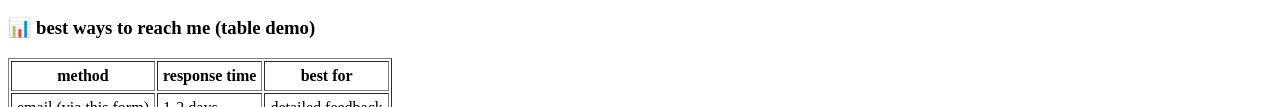
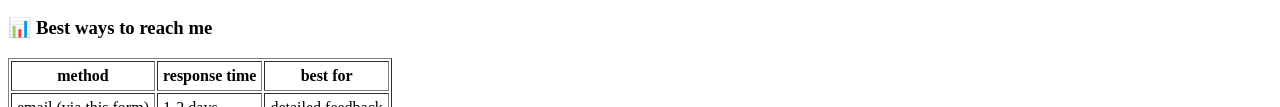
Before and after one commit to nardos-tsige/portfolio-project, a plain HTML site: page contact.html in a window 1280 px wide. Shown: the part 905-1012 px from the top of the page. Drawn offline with Linux system fonts and the light colour scheme.

Commit message:
Fix heading case for contact methods section

```diff
--- a/contact.html
+++ b/contact.html
@@ -92,7 +92,8 @@
         </section>
 
         <section>
-            <h3>&#128202; best ways to reach me (table demo)</h3>
+            <h3>&#128202; Best ways to reach me</h3>
+            <!-- A table where i presented the best ways to reach me out-->
             <table border="1" cellpadding="5">
                 <thead>
                     <tr>
```
